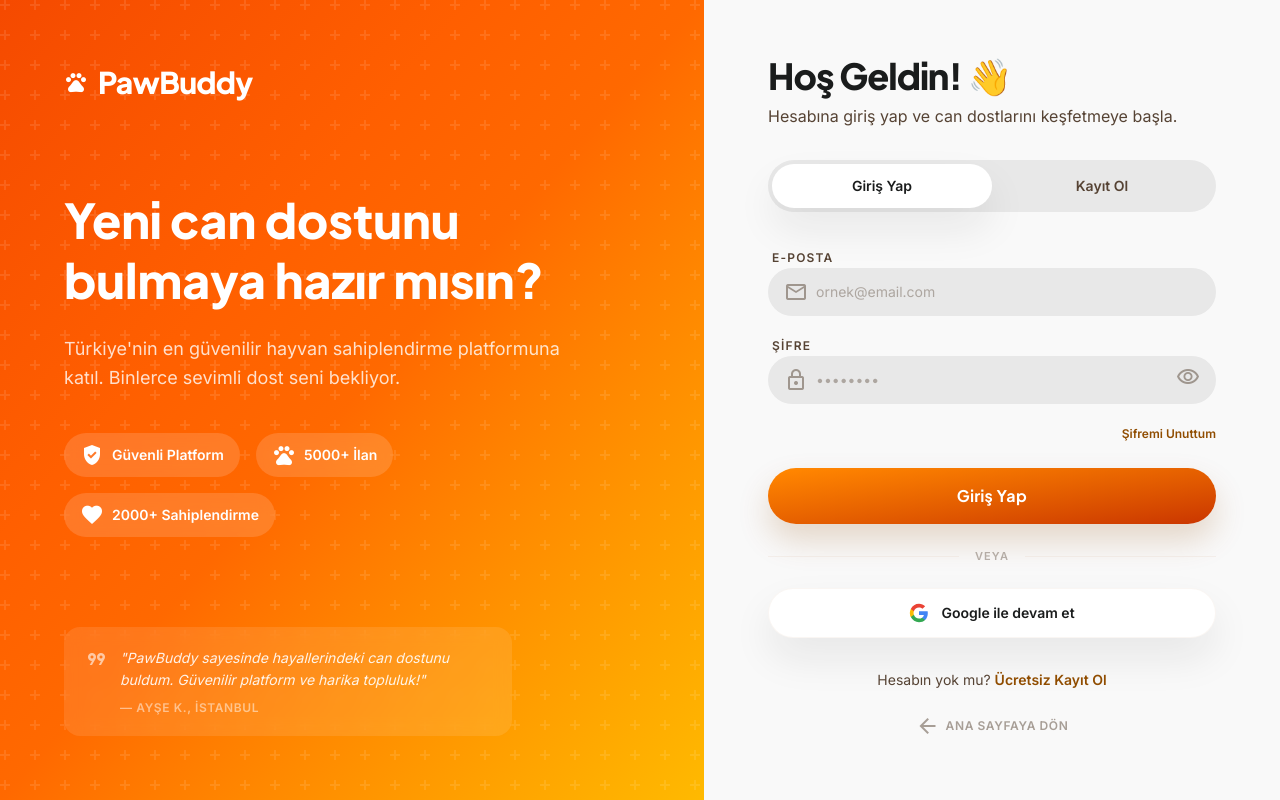
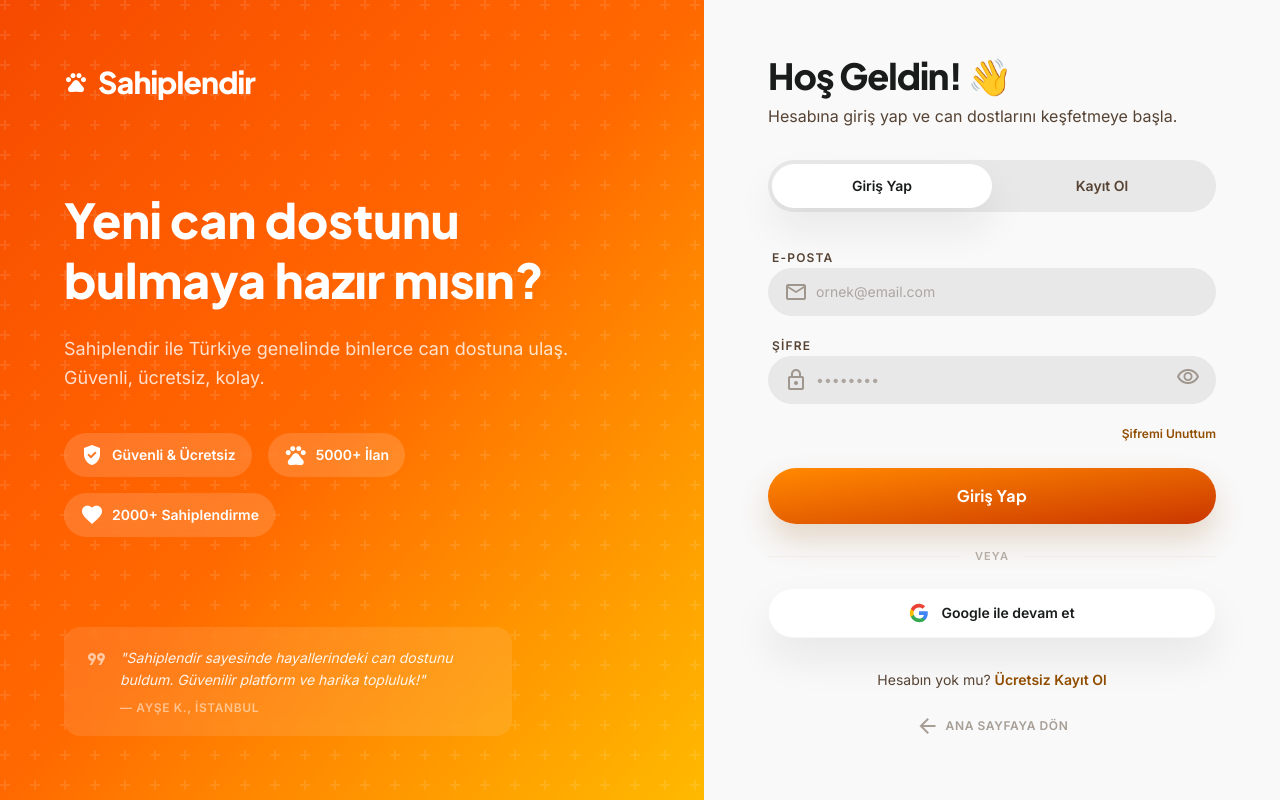
Before and after one commit to emirhan-coban/pet-adoption, a Next.js app in the folder apps/web/: page /giris in a window 1280 px wide. Built offline with nearby package versions, Linux system fonts and the light colour scheme; no server answers.

Commit message:
feat: marka Sahiplendir olarak guncellendi, logo SVG eklendi, OG meta eklendi

```diff
--- a/apps/web/src/app/components/Header.tsx
+++ b/apps/web/src/app/components/Header.tsx
@@ -11,12 +11,10 @@ export default function Header({ user }: HeaderProps) {
     <header className="fixed top-0 w-full z-50 glass-nav border-b border-outline-variant/20">
       <div className="flex items-center justify-between px-6 lg:px-10 py-4 w-full max-w-7xl mx-auto">
         {/* Logo */}
-        <Link href="/" className="flex items-center gap-2.5 no-underline group">
-          <span className="material-symbols-outlined text-primary-container text-[28px] group-hover:scale-110 transition-transform">
-            pets
-          </span>
+        <Link href="/" className="flex items-center gap-2 no-underline group">
+          <img src="/logo.svg" alt="Sahiplendir" className="h-8 w-auto group-hover:scale-105 transition-transform" />
           <h1 className="text-2xl font-extrabold tracking-tight bg-gradient-to-tl from-orange-700 to-orange-400 bg-clip-text text-transparent font-headline">
-            PawBuddy
+            Sahiplendir
           </h1>
         </Link>
 
--- a/apps/web/src/app/giris/page.tsx
+++ b/apps/web/src/app/giris/page.tsx
@@ -109,7 +109,7 @@ export default function Giris() {
                                 pets
                             </span>
                             <span className="text-3xl font-extrabold tracking-tight text-white font-headline">
-                                PawBuddy
+                                Sahiplendir
                             </span>
                         </Link>
 
@@ -121,15 +121,15 @@ export default function Giris() {
                                 bulmaya hazır mısın?
                             </h2>
                             <p className="text-white/80 text-lg leading-relaxed">
-                                Türkiye'nin en güvenilir hayvan sahiplendirme platformuna katıl.
-                                Binlerce sevimli dost seni bekliyor.
+                                Sahiplendir ile Türkiye genelinde binlerce can dostuna ulaş.
+                                Güvenli, ücretsiz, kolay.
                             </p>
 
                             {/* Trust Badges */}
                             <div className="flex flex-wrap gap-4 pt-4">
                                 <div className="flex items-center gap-2 bg-white/15 backdrop-blur-sm px-4 py-2.5 rounded-full">
                                     <span className="material-symbols-outlined text-white text-lg icon-fill">verified_user</span>
-                                    <span className="text-white text-sm font-semibold">Güvenli Platform</span>
+                                    <span className="text-white text-sm font-semibold">Güvenli &amp; Ücretsiz</span>
                                 </div>
                                 <div className="flex items-center gap-2 bg-white/15 backdrop-blur-sm px-4 py-2.5 rounded-full">
                                     <span className="material-symbols-outlined text-white text-lg icon-fill">pets</span>
@@ -147,7 +147,7 @@ export default function Giris() {
                             <span className="material-symbols-outlined text-white/60 text-3xl flex-shrink-0">format_quote</span>
                             <div>
                                 <p className="text-white/90 text-sm leading-relaxed italic">
-                                    &quot;PawBuddy sayesinde hayallerindeki can dostunu buldum. Güvenilir platform ve harika topluluk!&quot;
+                                    &quot;Sahiplendir sayesinde hayallerindeki can dostunu buldum. Güvenilir platform ve harika topluluk!&quot;
                                 </p>
                                 <p className="text-white/50 text-xs font-bold mt-2 uppercase tracking-wider">
                                     — Ayşe K., İstanbul
@@ -168,7 +168,7 @@ export default function Giris() {
                                     pets
                                 </span>
                                 <span className="text-3xl font-extrabold tracking-tight bg-gradient-to-tl from-orange-700 to-orange-400 bg-clip-text text-transparent font-headline">
-                                    PawBuddy
+                                    Sahiplendir
                                 </span>
                             </Link>
                         </div>
@@ -189,8 +189,7 @@ export default function Giris() {
                         <div className="flex bg-surface-container-high rounded-full p-1 mb-8">
                             <button
                                 onClick={() => sekmeVeDegistir('giris')}
-                                className={`flex-1 py-3 rounded-full text-sm font-bold transition-all duration-300 ${
-                                    sekme === 'giris'
+                                className={`flex-1 py-3 rounded-full text-sm font-bold transition-all duration-300 ${sekme === 'giris'
                                         ? 'bg-white text-on-surface shadow-md editorial-shadow'
                                         : 'text-on-surface-variant hover:text-on-surface'
                                     }`}
@@ -199,8 +198,7 @@ export default function Giris() {
                             </button>
                             <button
                                 onClick={() => sekmeVeDegistir('kayit')}
-                                className={`flex-1 py-3 rounded-full text-sm font-bold transition-all duration-300 ${
-                                    sekme === 'kayit'
+                                className={`flex-1 py-3 rounded-full text-sm font-bold transition-all duration-300 ${sekme === 'kayit'
                                         ? 'bg-white text-on-surface shadow-md editorial-shadow'
                                         : 'text-on-surface-variant hover:text-on-surface'
                                     }`}
@@ -322,13 +320,11 @@ export default function Giris() {
 
                                     {/* Error / Success Message */}
                                     {mesaj && (
-                                <div className={`flex items-start gap-3 p-4 rounded-xl text-sm animate-fade-in-up ${
-                                    mesajTuru === 'hata'
+                                        <div className={`flex items-start gap-3 p-4 rounded-xl text-sm animate-fade-in-up ${mesajTuru === 'hata'
                                                 ? 'bg-error-container/50 text-on-error-container'
                                                 : 'bg-green-50 text-green-800'
                                             }`}>
-                                    <span className={`material-symbols-outlined text-lg flex-shrink-0 mt-0.5 ${
-                                        mesajTuru === 'hata' ? 'text-error' : 'text-green-600'
+                                            <span className={`material-symbols-outlined text-lg flex-shrink-0 mt-0.5 ${mesajTuru === 'hata' ? 'text-error' : 'text-green-600'
                                                 }`}>
                                                 {mesajTuru === 'hata' ? 'error' : 'check_circle'}
                                             </span>
@@ -362,10 +358,10 @@ export default function Giris() {
                                     {/* Social Login Buttons */}
                                     <button className="w-full flex items-center justify-center gap-3 bg-surface-container-lowest border border-outline-variant/15 py-3.5 rounded-full font-semibold text-on-surface hover:bg-surface-container-low transition-colors text-sm editorial-shadow">
                                         <svg className="w-5 h-5" viewBox="0 0 24 24">
-                                    <path d="M22.56 12.25c0-.78-.07-1.53-.2-2.25H12v4.26h5.92a5.06 5.06 0 01-2.2 3.32v2.77h3.57c2.08-1.92 3.28-4.74 3.28-8.1z" fill="#4285F4"/>
-                                    <path d="M12 23c2.97 0 5.46-.98 7.28-2.66l-3.57-2.77c-.98.66-2.23 1.06-3.71 1.06-2.86 0-5.29-1.93-6.16-4.53H2.18v2.84C3.99 20.53 7.7 23 12 23z" fill="#34A853"/>
-                                    <path d="M5.84 14.09c-.22-.66-.35-1.36-.35-2.09s.13-1.43.35-2.09V7.07H2.18C1.43 8.55 1 10.22 1 12s.43 3.45 1.18 4.93l2.85-2.22.81-.62z" fill="#FBBC05"/>
-                                    <path d="M12 5.38c1.62 0 3.06.56 4.21 1.64l3.15-3.15C17.45 2.09 14.97 1 12 1 7.7 1 3.99 3.47 2.18 7.07l3.66 2.84c.87-2.6 3.3-4.53 6.16-4.53z" fill="#EA4335"/>
+                                            <path d="M22.56 12.25c0-.78-.07-1.53-.2-2.25H12v4.26h5.92a5.06 5.06 0 01-2.2 3.32v2.77h3.57c2.08-1.92 3.28-4.74 3.28-8.1z" fill="#4285F4" />
+                                            <path d="M12 23c2.97 0 5.46-.98 7.28-2.66l-3.57-2.77c-.98.66-2.23 1.06-3.71 1.06-2.86 0-5.29-1.93-6.16-4.53H2.18v2.84C3.99 20.53 7.7 23 12 23z" fill="#34A853" />
+                                            <path d="M5.84 14.09c-.22-.66-.35-1.36-.35-2.09s.13-1.43.35-2.09V7.07H2.18C1.43 8.55 1 10.22 1 12s.43 3.45 1.18 4.93l2.85-2.22.81-.62z" fill="#FBBC05" />
+                                            <path d="M12 5.38c1.62 0 3.06.56 4.21 1.64l3.15-3.15C17.45 2.09 14.97 1 12 1 7.7 1 3.99 3.47 2.18 7.07l3.66 2.84c.87-2.6 3.3-4.53 6.16-4.53z" fill="#EA4335" />
                                         </svg>
                                         Google ile devam et
                                     </button>
--- a/apps/web/src/app/layout.tsx
+++ b/apps/web/src/app/layout.tsx
@@ -2,9 +2,18 @@ import type { Metadata } from "next";
 import "./globals.css";
 
 export const metadata: Metadata = {
-  title: "PawBuddy — Yeni Can Dostunu Bul",
+  title: "Sahiplendir — Yeni Can Dostunu Bul",
   description:
-    "Türkiye'nin en güvenilir hayvan sahiplendirme platformu. Kediler, köpekler ve daha fazlası seni bekliyor.",
+    "Türkiye'nin hayvan sahiplendirme platformu. Sahiplendir üzerinden ilan aç, başvur, can dostunu bul.",
+  metadataBase: new URL('https://sahiplendir.tr'),
+  openGraph: {
+    title: 'Sahiplendir — Yeni Can Dostunu Bul',
+    description: 'Türkiye\'nin hayvan sahiplendirme platformu.',
+    url: 'https://sahiplendir.tr',
+    siteName: 'Sahiplendir',
+    locale: 'tr_TR',
+    type: 'website',
+  },
 };
 
 export default function RootLayout({
--- a/apps/web/src/app/page.tsx
+++ b/apps/web/src/app/page.tsx
@@ -43,10 +43,10 @@ export default async function Home({
             <h2 className="text-3xl sm:text-4xl md:text-5xl font-bold tracking-tight text-on-surface mb-4 leading-tight font-headline">
               Yeni{' '}
               <span className="text-primary-container">can dostunu</span>{' '}
-              bul
+              sahiplen
             </h2>
             <p className="text-on-surface-variant text-base md:text-lg">
-              Seni bekleyen şefkatli sahiplendirme hikâyeleri.
+              Türkiye genelinde binlerce hayvan seni bekliyor. Ücretsiz ilan aç, başvur, sahiplen.
             </p>
           </div>
 
```
Also changed, not shown: apps/web/public/logo.svg (added). Lines whose indentation alone changed are shown as unchanged.
